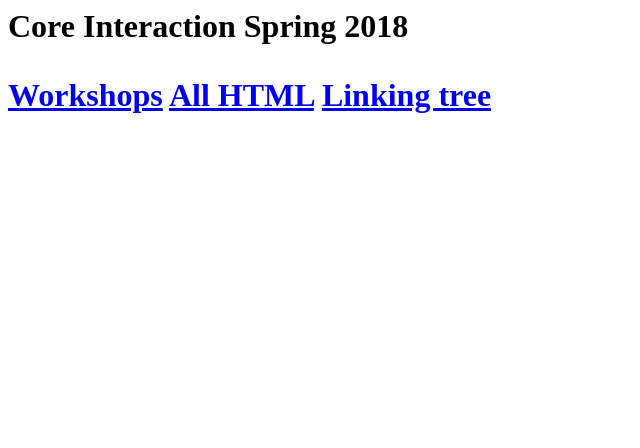
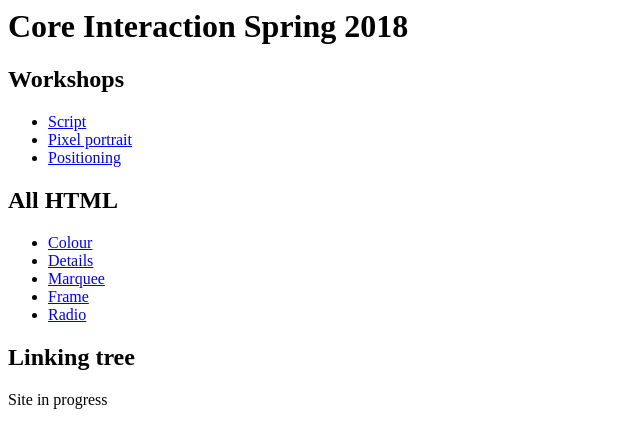
Before and after one commit to sloo-parsons/core-interaction, a plain HTML site: page index.html in a window 1280 px wide. Shown: the whole page, without its empty margins (0-640 px from the left). Drawn offline with Linux system fonts and the light colour scheme.

Commit message:
Links
Links

```diff
--- a/index.html
+++ b/index.html
@@ -4,10 +4,21 @@
 	</head>
 	<body>
 		<h1>Core Interaction Spring 2018<h1>
-			<p>
-			<a href="/workshops">Workshops</a>
-			<a href="/all-html">All HTML</a>
-			<a href="linking-tree">Linking tree</a>
-			</p>
+			<h2>Workshops</h2>
+				<ul>
+					<li><a href="/workshops/01-1_script.pdf">Script</a></li>
+					<li><a href="/workshops/01-2_pixelportrait.png">Pixel portrait</a></li>
+					<li><a href="/workshops/02-1_positioning/">Positioning</a></li>
+				</ul>
+			<h2>All HTML</h2>
+				<ul>
+					<li><a href="/all-html/colour">Colour</a></li>
+					<li><a href="/all-html/details">Details</a></li>
+					<li><a href="/all-html/frame">Marquee</a></li>
+					<li><a href="/all-html/marquee">Frame</a></li>
+					<li><a href="/all-html/radio">Radio</a></li>
+				</ul>
+			<h2>Linking tree</h2>
+			<p>Site in progress</p>
 	</body>
 </html>
```
